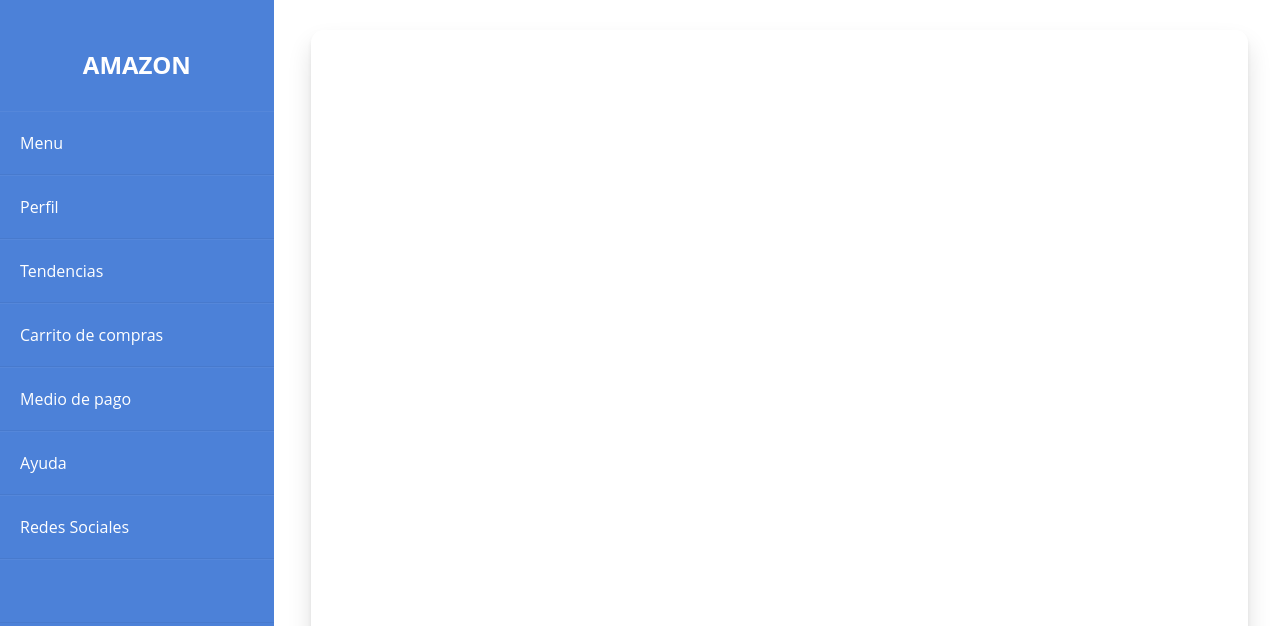
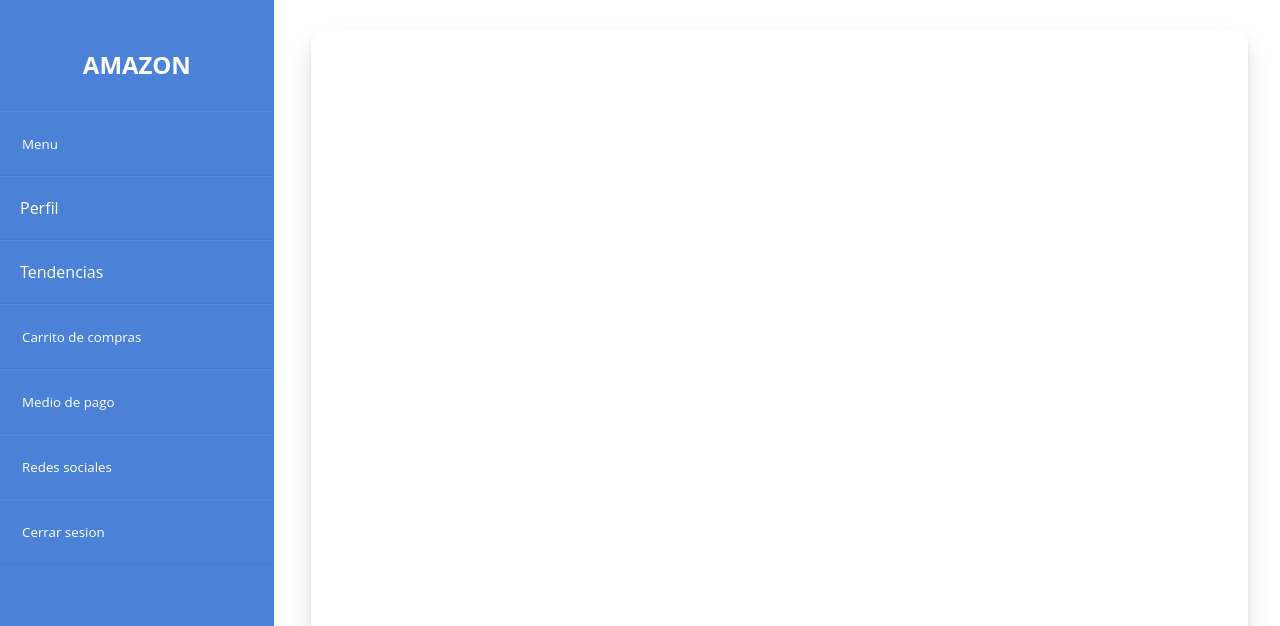
Before and after one commit to Anthony-Rodriguez18/EXPRA_AMA, a Flask app: page /productos in a window 1280 px wide. Shown: the part 92-718 px from the top of the page. Run offline with Flask 2, Linux system fonts and the light colour scheme.

Commit message:
Add files via upload

```diff
--- a/static/productos.css
+++ b/static/productos.css
@@ -199,7 +199,11 @@
 	margin: 1rem 0;
 	cursor: pointer;
 }
-
+.boton{
+	background-color: transparent;
+	border-color:  transparent;
+	color:  white;
+  }
 .barra{
 	margin: 120px 0 0;
 	width: 100%;
--- a/templates/productos.html
+++ b/templates/productos.html
@@ -44,8 +44,29 @@
 			<h2>AMAZON</h2>
 			<ul>
 
-				<li>Menu<li>Perfil<li>Tendencias<li>Carrito de compras<li>Medio de pago<li>Ayuda<li>Redes Sociales<li>
+				<li>
+					<form action="/#">
+					<button class="boton">Menu </button>
+				</form>
+				<li>Perfil
+				<li>Tendencias
+				<li>
+					<form action="/cart">
+					<button class="boton">Carrito de compras </button>
+				</form>
+				<li>
+				<form action="/pago">
+					<button class="boton">Medio de pago </button>
+				</form>
 
+				<li>
+					<form action="/redes">
+					<button class="boton">Redes sociales </button>
+
+					</form>
+				<li>
+					<form action="/#">
+					<button class="boton">Cerrar sesion </button>
 			</ul>
 
 		</div>
```
